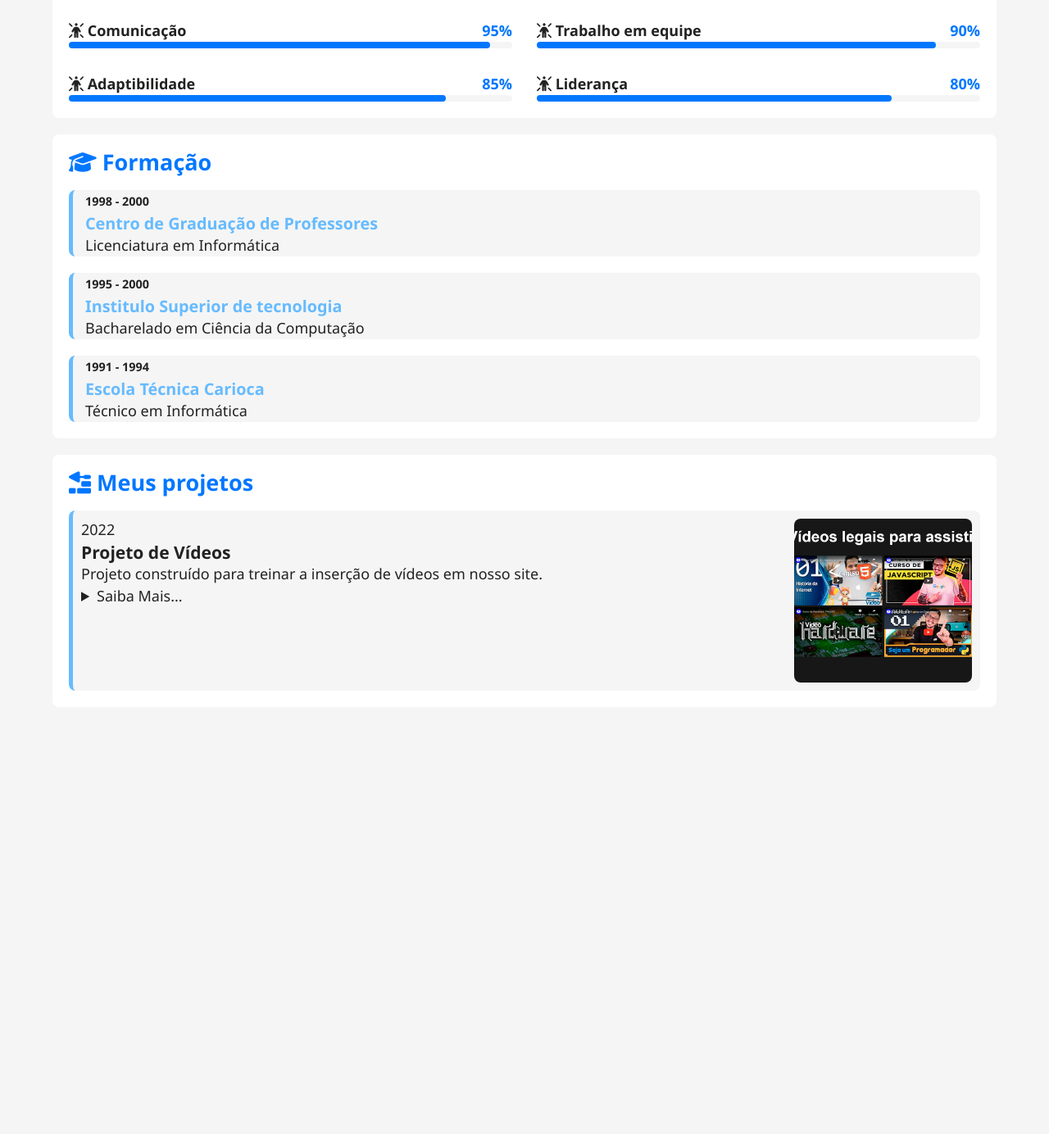
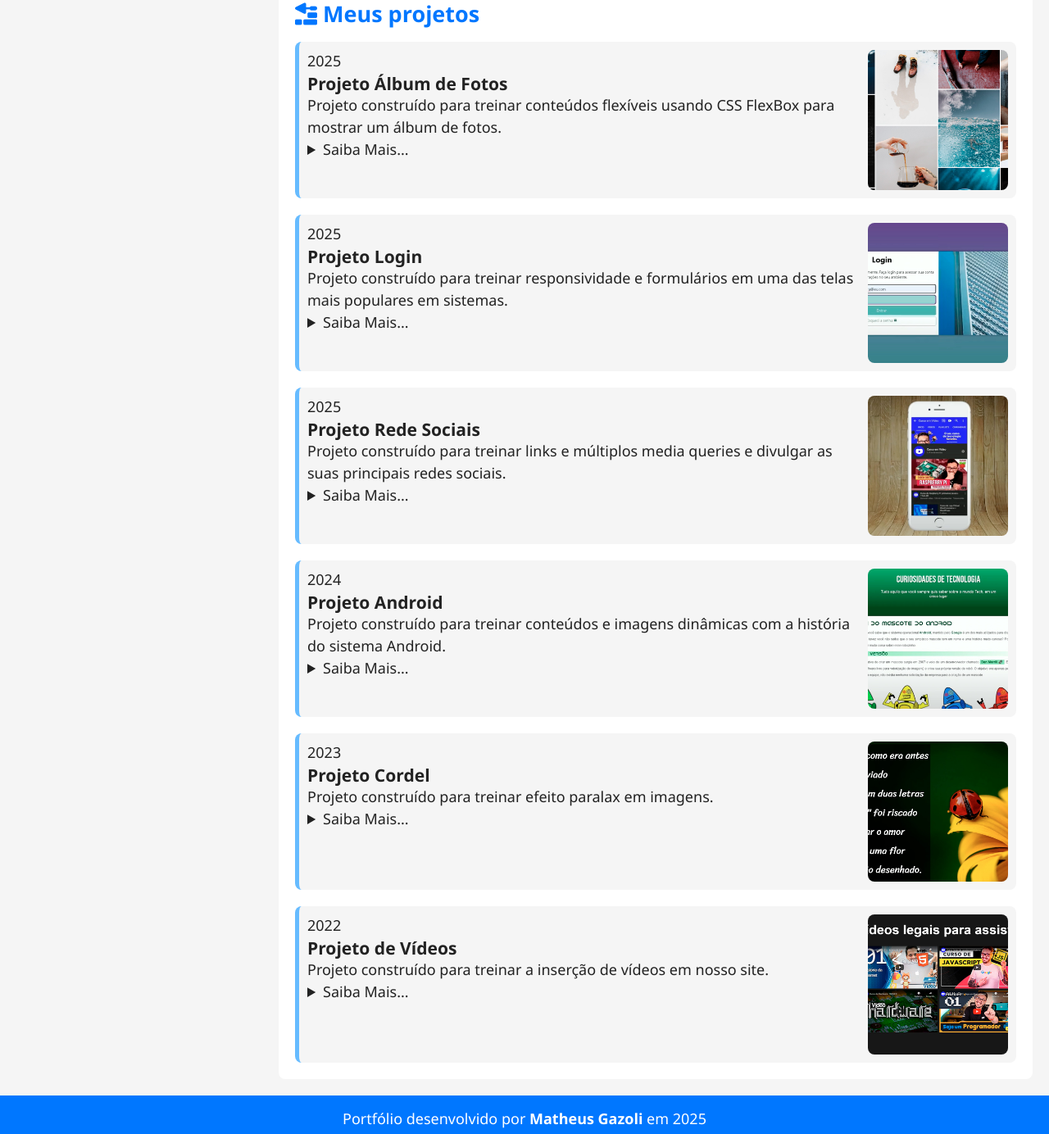
Before and after one commit to matheusgzl/projeto-portifolio, a plain HTML site: page index.html in a window 1280 px wide. Shown: the part 1416-2800 px from the top of the page at 82% size. Before the commit the page ends 2299 px from the top, so only its background shows below. Drawn offline with Linux system fonts and the light colour scheme.

Commit message:
alterações no portfólio

```diff
--- a/estilos/style.css
+++ b/estilos/style.css
@@ -40,6 +40,9 @@ header {
   display: flex;
   justify-content: flex-end;
   align-content: center;
+  position: sticky;
+  top: 0;
+  z-index: 1;
 }
 
 #menu ul {
@@ -243,22 +246,41 @@ article h2 {
   border-radius: 8px;
 }
 
+footer {
+  background-color: var(--destaque);
+  color: var(--texto-inverso);
+  text-align: center;
+  padding: 15px;
+}
 
+footer a {
+  color: var(--texto-inverso);
+  text-decoration: none;
+  font-weight: bold;
+}
 
-
-
-
-
-
-
-
-
-
-
-
+footer a:hover {
+  color: var(--destaque-inverso);
+}
 
 
 @media screen and (min-width: 768px) {
+
+  main {
+    grid-template-columns: auto 300px 1fr auto;
+  }
+
+  #ficha {
+    grid-column: 2 / 3;
+    height: fit-content;
+    position: sticky;
+    top: 65px
+  }
+
+  #detalhes {
+    grid-column: 3 / 4;
+  }
+
   #skill-container {
     grid-template-columns: 1fr 1fr;
   }
--- a/index.html
+++ b/index.html
@@ -14,11 +14,11 @@
     <header>
         <nav id="menu">
             <ul>
-                <li><a href="#"><i class="fa-solid fa-house"></i></a></li>
-                <li><a href="#"><i class="fa-solid fa-brain"></i></a></li>
-                <li><a href="#"><i class="fa-solid fa-graduation-cap"></i></a></li>
-                <li><a href="#"><i class="fa-solid fa-trowel-bricks"></i></a></li>
-                <li><a href="#"><i class="fa-solid fa-moon"></i></a></li>
+                <li><a href="#video" class="link"><i class="fa-solid fa-house"></i></a></li>
+                <li><a href="#skills" class="link"><i class="fa-solid fa-brain"></i></a></li>
+                <li><a href="#formacao" class="link"><i class="fa-solid fa-graduation-cap"></i></a></li>
+                <li><a href="#projetos" class="link"><i class="fa-solid fa-trowel-bricks"></i></a></li>
+                <li><a href="#" id="botao-tema"><i class="fa-solid fa-moon"></i></a></li>
             </ul>
         </nav>
     </header>
@@ -26,20 +26,31 @@
         <section id="ficha">
             <img src="imagens/guanabara-perfil.jpg" alt="Foto de perfil" class="foto">
             <h1>Gustavo Guanabara</h1>
-            <p>Formado em Ciência da Computação, com especialização em docência superior, desenvolvimento web e inteligência artificial. Apaixonado por tecnologia e sempre em busca de novos desafios. Atualmente, atuo como professor e desenvolvedor, compartilhando conhecimento atráves de cursos online e projetos de código aberto.</p>
+            <p>Formado em Ciência da Computação, com especialização em docência superior, desenvolvimento web e
+                inteligência artificial. Apaixonado por tecnologia e sempre em busca de novos desafios. Atualmente, atuo
+                como professor e desenvolvedor, compartilhando conhecimento atráves de cursos online e projetos de
+                código aberto.</p>
             <div id="social">
-                <a href="https://www.linkedin.com/in/guanabara/" target="_blank" rel="nofollow"><i class="fa-brands fa-linkedin"></i></a>
-                <a href="https://github.com/gustavoguanabara/" target="_blank" rel="nofollow"><i class="fa-brands fa-github"></i></a>
-                <a href="https://www.youtube.com/cursoemvideo" target="_blank" rel="nofollow"><i class="fa-brands fa-youtube"></i></a>
-                <a href="https://www.instagram.com/gustavoguanabara/" target="_blank" rel="nofollow"><i class="fa-brands fa-instagram"></i></a>
-                <a href="https://www.cursoemvideo.com/" target="_blank" rel="nofollow"><i class="fa-solid fa-globe"></i></a>
+                <a href="https://www.linkedin.com/in/guanabara/" target="_blank" rel="nofollow"><i
+                        class="fa-brands fa-linkedin"></i></a>
+                <a href="https://github.com/gustavoguanabara/" target="_blank" rel="nofollow"><i
+                        class="fa-brands fa-github"></i></a>
+                <a href="https://www.youtube.com/cursoemvideo" target="_blank" rel="nofollow"><i
+                        class="fa-brands fa-youtube"></i></a>
+                <a href="https://www.instagram.com/gustavoguanabara/" target="_blank" rel="nofollow"><i
+                        class="fa-brands fa-instagram"></i></a>
+                <a href="https://www.cursoemvideo.com/" target="_blank" rel="nofollow"><i
+                        class="fa-solid fa-globe"></i></a>
             </div>
         </section>
         <section id="detalhes">
             <article id="video">
                 <h2><i class="fa-solid fa-handshake"></i> Deixe-me apresentar</h2>
                 <div class="video-container">
-                    <iframe width="560" height="315" src="https://www.youtube.com/embed/VdWfSfWA_BQ?si=rSIN3VsMgyHeeUxJ" title="YouTube video player" frameborder="0" allow="accelerometer; autoplay; clipboard-write; encrypted-media; gyroscope; picture-in-picture; web-share" referrerpolicy="strict-origin-when-cross-origin" allowfullscreen></iframe>
+                    <iframe width="560" height="315" src="https://www.youtube.com/embed/VdWfSfWA_BQ?si=rSIN3VsMgyHeeUxJ"
+                        title="YouTube video player" frameborder="0"
+                        allow="accelerometer; autoplay; clipboard-write; encrypted-media; gyroscope; picture-in-picture; web-share"
+                        referrerpolicy="strict-origin-when-cross-origin" allowfullscreen></iframe>
                 </div>
             </article> <!-- Fim article#video -->
 
@@ -215,21 +226,96 @@
                             <p>Projeto construído para treinar a inserção de vídeos em nosso site.</p>
                             <details class="descricao">
                                 <summary>Saiba Mais...</summary>
-                                <p>Lorem ipsum dolor sit amet consectetur adipisicing elit. Architecto officiis quia laboriosam consectetur nesciunt aut iure repudiandae. Unde blanditiis reprehenderit tenetur omnis architecto labore, ratione ducimus, impedit alias, deserunt iste.</p>
+                                <p>Lorem ipsum dolor sit amet consectetur adipisicing elit. Architecto officiis quia
+                                    laboriosam consectetur nesciunt aut iure repudiandae. Unde blanditiis reprehenderit
+                                    tenetur omnis architecto labore, ratione ducimus, impedit alias, deserunt iste.</p>
                             </details>
                         </div>
                     </div>
+
+                    <div class="projeto">
+                        <img src="imagens/projeto-02-cordel.jpg" alt="" class="foto">
+                        <div class="projeto-info">
+                            <p class="periodo">2023</p>
+                            <h3 class="titulo">Projeto Cordel</h3>
+                            <p>Projeto construído para treinar efeito paralax em imagens.</p>
+                            <details class="descricao">
+                                <summary>Saiba Mais...</summary>
+                                <p>Lorem ipsum dolor sit amet consectetur adipisicing elit. Architecto officiis quia
+                                    laboriosam consectetur nesciunt aut iure repudiandae. Unde blanditiis reprehenderit
+                                    tenetur omnis architecto labore, ratione ducimus, impedit alias, deserunt iste.</p>
+                            </details>
+                        </div>
+                    </div>
+
+                    <div class="projeto">
+                        <img src="imagens/projeto-03-android.jpg" alt="" class="foto">
+                        <div class="projeto-info">
+                            <p class="periodo">2024</p>
+                            <h3 class="titulo">Projeto Android</h3>
+                            <p>Projeto construído para treinar conteúdos e imagens dinâmicas com a história do sistema Android.</p>
+                            <details class="descricao">
+                                <summary>Saiba Mais...</summary>
+                                <p>Lorem ipsum dolor sit amet consectetur adipisicing elit. Architecto officiis quia
+                                    laboriosam consectetur nesciunt aut iure repudiandae. Unde blanditiis reprehenderit
+                                    tenetur omnis architecto labore, ratione ducimus, impedit alias, deserunt iste.</p>
+                            </details>
+                        </div>
+                    </div>
+
+                    <div class="projeto">
+                        <img src="imagens/projeto-04-links.jpg" alt="" class="foto">
+                        <div class="projeto-info">
+                            <p class="periodo">2025</p>
+                            <h3 class="titulo">Projeto Rede Sociais</h3>
+                            <p>Projeto construído para treinar links e múltiplos media queries e divulgar as suas principais redes sociais.</p>
+                            <details class="descricao">
+                                <summary>Saiba Mais...</summary>
+                                <p>Lorem ipsum dolor sit amet consectetur adipisicing elit. Architecto officiis quia
+                                    laboriosam consectetur nesciunt aut iure repudiandae. Unde blanditiis reprehenderit
+                                    tenetur omnis architecto labore, ratione ducimus, impedit alias, deserunt iste.</p>
+                            </details>
+                        </div>
+                    </div>
+
+                    <div class="projeto">
+                        <img src="imagens/projeto-05-login.jpg" alt="" class="foto">
+                        <div class="projeto-info">
+                            <p class="periodo">2025</p>
+                            <h3 class="titulo">Projeto Login</h3>
+                            <p>Projeto construído para treinar responsividade e formulários em uma das telas mais populares em sistemas.</p>
+                            <details class="descricao">
+                                <summary>Saiba Mais...</summary>
+                                <p>Lorem ipsum dolor sit amet consectetur adipisicing elit. Architecto officiis quia
+                                    laboriosam consectetur nesciunt aut iure repudiandae. Unde blanditiis reprehenderit
+                                    tenetur omnis architecto labore, ratione ducimus, impedit alias, deserunt iste.</p>
+                            </details>
+                        </div>
+                    </div>
+
+                    <div class="projeto">
+                        <img src="imagens/projeto-06-album.jpg" alt="" class="foto">
+                        <div class="projeto-info">
+                            <p class="periodo">2025</p>
+                            <h3 class="titulo">Projeto Álbum de Fotos</h3>
+                            <p>Projeto construído para treinar conteúdos flexíveis usando CSS FlexBox para mostrar um álbum de fotos.</p>
+                            <details class="descricao">
+                                <summary>Saiba Mais...</summary>
+                                <p>Lorem ipsum dolor sit amet consectetur adipisicing elit. Architecto officiis quia
+                                    laboriosam consectetur nesciunt aut iure repudiandae. Unde blanditiis reprehenderit
+                                    tenetur omnis architecto labore, ratione ducimus, impedit alias, deserunt iste.</p>
+                            </details>
+                        </div>
+                    </div>
+
                 </div>
-
-
-
-
             </article> <!-- Fim article#projetos -->
 
         </section>
     </main>
     <footer>
-
+        Portfólio desenvolvido por <a href="https://github.com/matheusgzl" target="_blank" rel="nofollow">Matheus
+            Gazoli</a> em 2025
     </footer>
     <script src="scripts/script.js"></script>
 </body>
```
